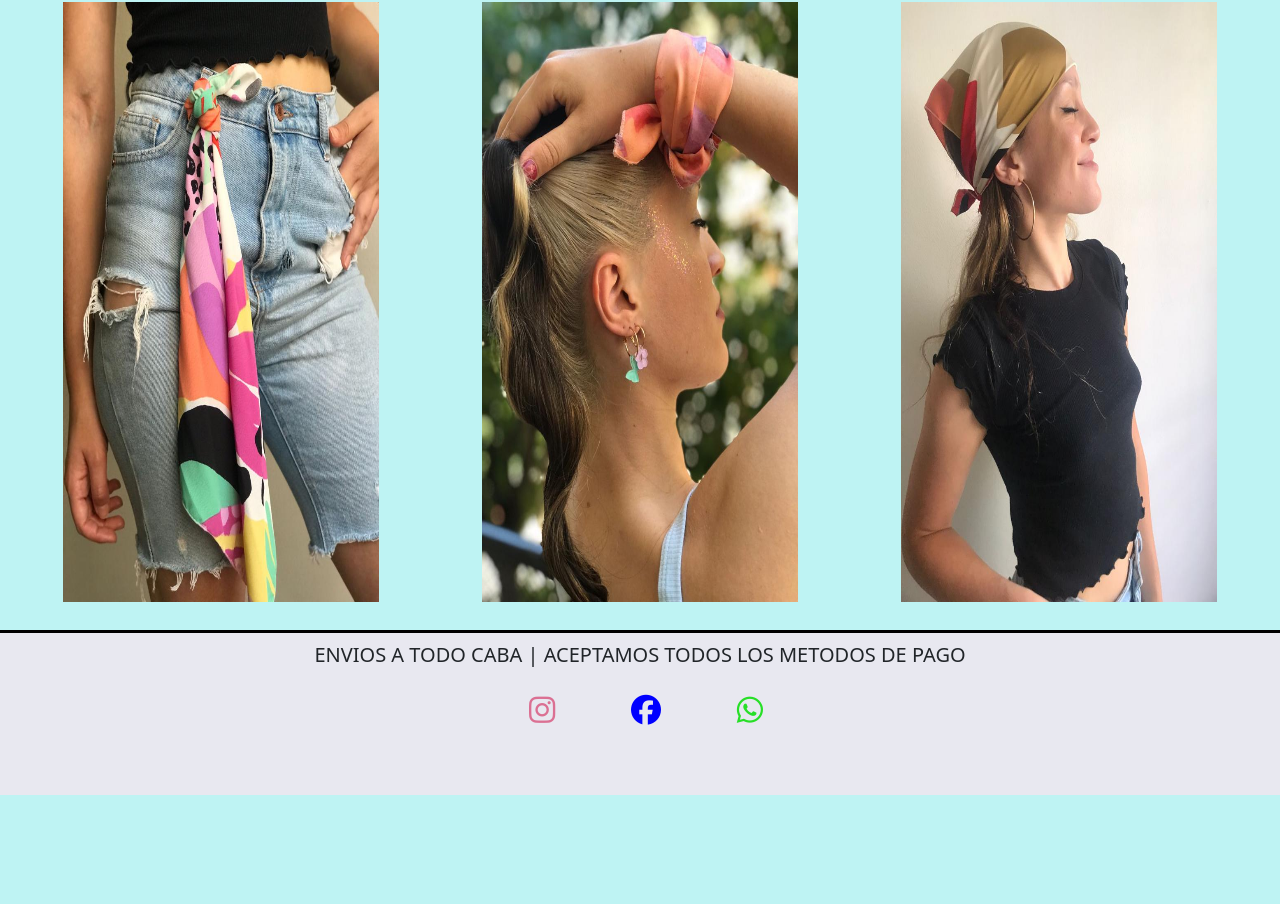
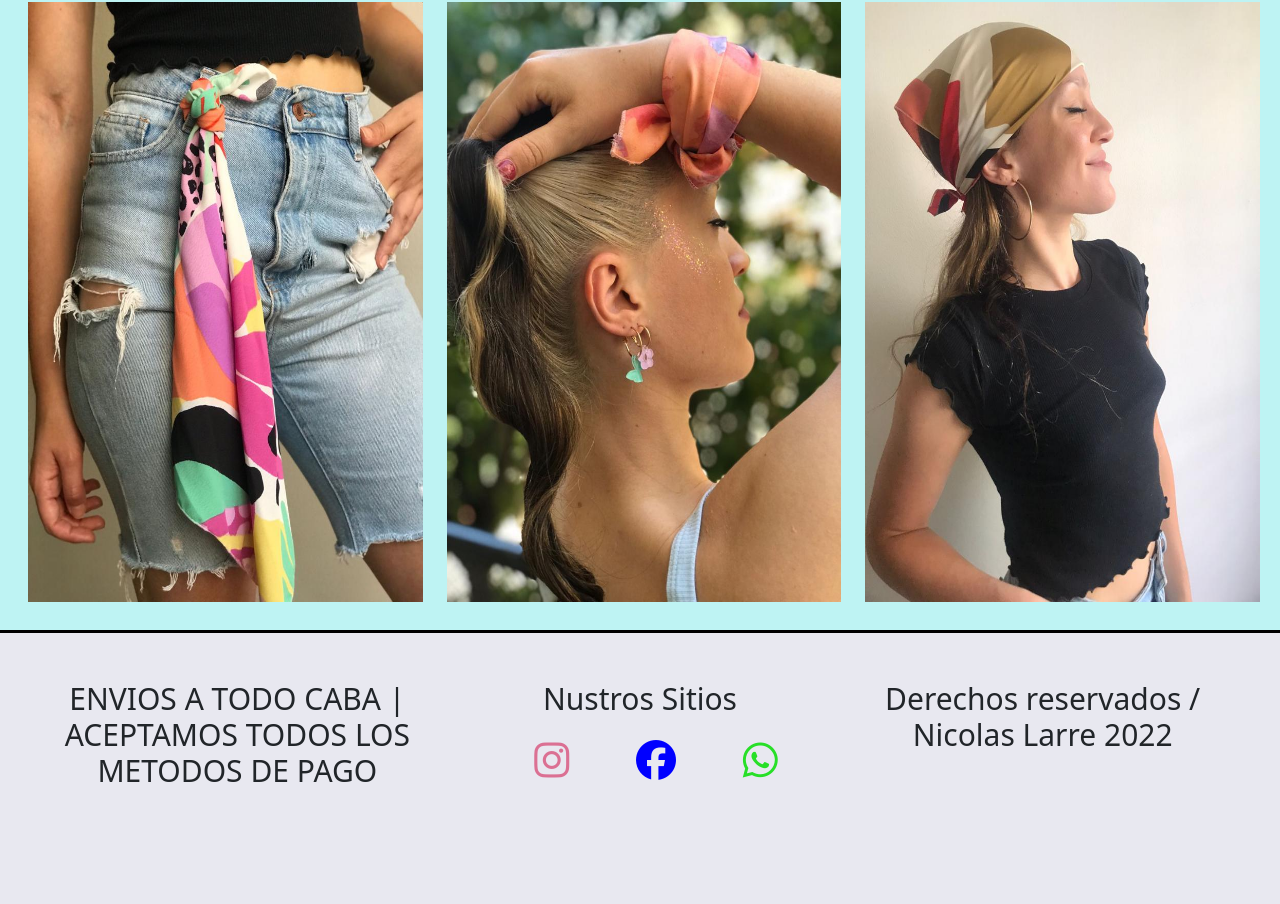
Before and after one commit to NicolasLarre/coder-git, a plain HTML site: page index.html in a window 1280 px wide. Shown: the part 552-1456 px from the top of the page. Before the commit the page ends 1363 px from the top, so only its background shows below. Drawn offline with nearby package versions, Linux system fonts and the light colour scheme.

Commit message:
footer grilla

```diff
--- a/estilo.css
+++ b/estilo.css
@@ -360,39 +360,38 @@ footer {
     background-color: hwb(240 91% 6%);
     border-top: solid black;
     height: 100%;
+    width: 100%;
 }
 footer a {
-    position: relative;
-    left: 50px;
     text-decoration: none;
 }
-.fo-tamaño h3 {
-    text-align: center;
-    font-size: 30px;
-    margin-top: 10px;
-}
+
 footer ul li {
-    text-align: center;
     font-weight: bold;
     display: inline-block;
     text-decoration: none;
+
 }
 .fa-brands {
     width: 100px;
     height: 100px;
-    margin-top: 20%;
+    margin-top: 15%;
 }
 footer .fa-instagram {
     color: palevioletred;
-    font-size: 60px;
+    font-size: 40px;
 }
 footer .fa-facebook {
     color: blue;
-    font-size: 60px;
+    font-size: 40px;
 }
 footer .fa-whatsapp {
     color: #27df27;
-    font-size: 60px;
+    font-size: 40px;
+}
+
+.foo-tamaño {
+    font-size: 30px;
 }
 /* fin del footer */
 
@@ -418,14 +417,7 @@ footer .fa-whatsapp {
 }
 
 @media screen and (min-width: 768px){
-hr { border: solid #6d6665}
 
-footer ul {
-    font-size: 15px;
-    text-align: center;
-    position: relative;
-    right: 60px;
-}
 #boton-ingresar{
     position: relative;
     right: 180px;
@@ -465,7 +457,16 @@ nav {
 .navbar-na {height: 100px;
 }
 
-/* Main de index */
+/* INDEX IMAGENES */
+
+#imagenes-index div img{
+    width: 100%;
+    height: 600px;
+    margin: 1%;
+
+}
+
+/* Productos */
 .intro-1 h3{
     text-align: center;
     font-size: 20px;
@@ -748,22 +749,19 @@ nav {
     top: 50px;
   }
 /* footer */
-.fo-tamaño h3 {
-    text-align: center;
-    font-size: 20px;
-}
+
 
 footer .fa-instagram {
     color: palevioletred;
-    font-size: 30px;
+    font-size: 40px;
 }
 footer .fa-facebook {
     color: blue;
-    font-size: 30px;
+    font-size: 40px;
 }
 footer .fa-whatsapp {
     color: #27df27;
-    font-size: 30px;
+    font-size: 40px;
 }
 /* fin del footer */
 
@@ -772,13 +770,14 @@ footer .fa-whatsapp {
 .h3-galeria {
     text-align: center;
     font-size: 25px;
+    margin-top: 1%;
 }
 .galeria img {
     object-fit: cover;
     width: 70%;
     height: 70%;
     margin: 5px;
-    margin-left: 3%;
+    margin-left: 70%;
     margin-top: 50px ;
 
 }
--- a/index.html
+++ b/index.html
@@ -91,7 +91,7 @@
 </main>
 <!-- fin del main
 ACA AGREGAR 2 IMAGEN DE COMO LUCEN LAS COSAS EN PERSONAS-->
-<!-- Inicio de footer -->
+<!-- Inicio de footer
 <footer class="fo-tamaño">
     <h3>ENVIOS A TODO CABA | ACEPTAMOS TODOS LOS METODOS DE PAGO </h3>
   </div>
@@ -108,8 +108,33 @@ ACA AGREGAR 2 IMAGEN DE COMO LUCEN LAS COSAS EN PERSONAS-->
     </ul>
   </div>
 </footer>
-<!-- Fin del Footer -->
-
+Fin del Footer -->
+<footer>
+    <div class="conteiner-fluid">
+      <div class="row p-5 text-center">
+        <div class="col">
+          <h3 class="foo-tamaño">ENVIOS A TODO CABA | ACEPTAMOS TODOS LOS METODOS DE PAGO </h3>
+        </div>
+        <div class="col">
+          <h3 class="foo-tamaño">Nustros Sitios</h3>
+          <ul>
+            <li>
+                <a href="https://www.instagram.com/amici.accesorios/" i target="_blank"><i class="fa-brands fa-instagram"></i></a>
+            </li>
+            <li>
+                <a href="https://www.facebook.com/"i target="_blank"><i class="fa-brands fa-facebook"></i></a>
+            </li>
+            <li>
+                <a href="https://web.whatsapp.com/"i target="_blank"> <i class="fa-brands fa-whatsapp"></i></a>
+            </li>
+            </ul>
+        </div>
+        <div class="col">
+          <h3 class="foo-tamaño">Derechos reservados / Nicolas Larre 2022</h3>
+        </div>
+      </div>
+    </div>
+</footer>
 
 
 
```
